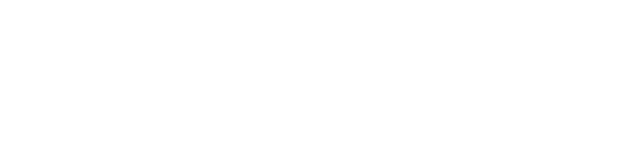
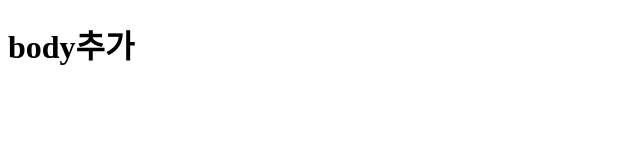
Before and after one commit to gitYJ0815/opentutorials_git, a plain HTML site: page index.html in a window 1280 px wide. Shown: the whole page, without its empty margins (0-640 px from the left). Drawn offline with Linux system fonts and the light colour scheme.

Commit message:
body 내용추가

```diff
--- a/index.html
+++ b/index.html
@@ -7,6 +7,6 @@
     <title>Document</title>
 </head>
 <body>
-
+    <h1>body추가</h1>
 </body>
 </html>
```
